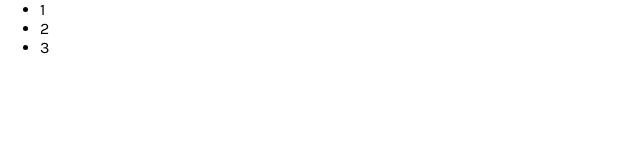
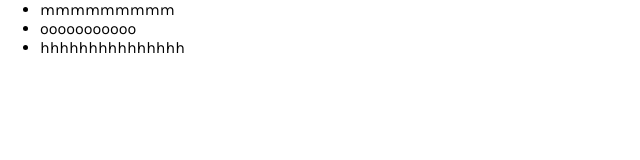
Before and after one commit to Mohamad-Aldebs1/test, a plain HTML site: page index.html in a window 1280 px wide. Shown: the whole page, without its empty margins (0-640 px from the left). Drawn offline with Linux system fonts and the light colour scheme.

Commit message:
edit list

```diff
--- a/index.html
+++ b/index.html
@@ -10,9 +10,9 @@
     <link href="https://fonts.googleapis.com/css2?family=Karla:ital,wght@0,200..800;1,200..800&display=swap" rel="stylesheet">
 </head>
 <body><ul>
-    <li>1</li>
-    <li>2</li>
-    <li>3</li>
+    <li>mmmmmmmmm</li>
+    <li>ooooooooooo</li>
+    <li>hhhhhhhhhhhhhhh</li>
 </ul>
 </body>
 </html>
```
